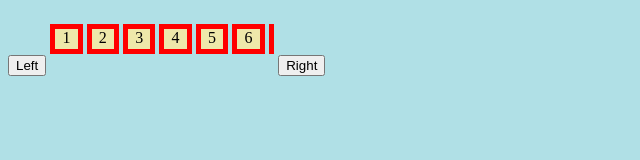
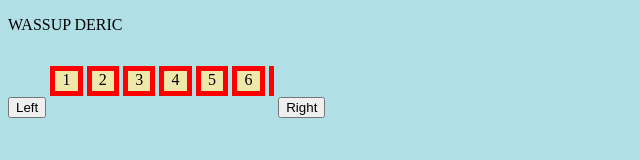
Before and after one commit to dddsiu/slider, a plain HTML site: page index.html in a window 1280 px wide. Shown: the whole page, without its empty margins (0-640 px from the left). Drawn offline with Linux system fonts and the light colour scheme.

Commit message:
added WASSUP DERIC

```diff
--- a/index.html
+++ b/index.html
@@ -25,6 +25,7 @@
     </style>
   </head>
   <body>
+    <p>WASSUP DERIC</p>
     <button onclick="slideLeft()">
       Left
     </button>
```
